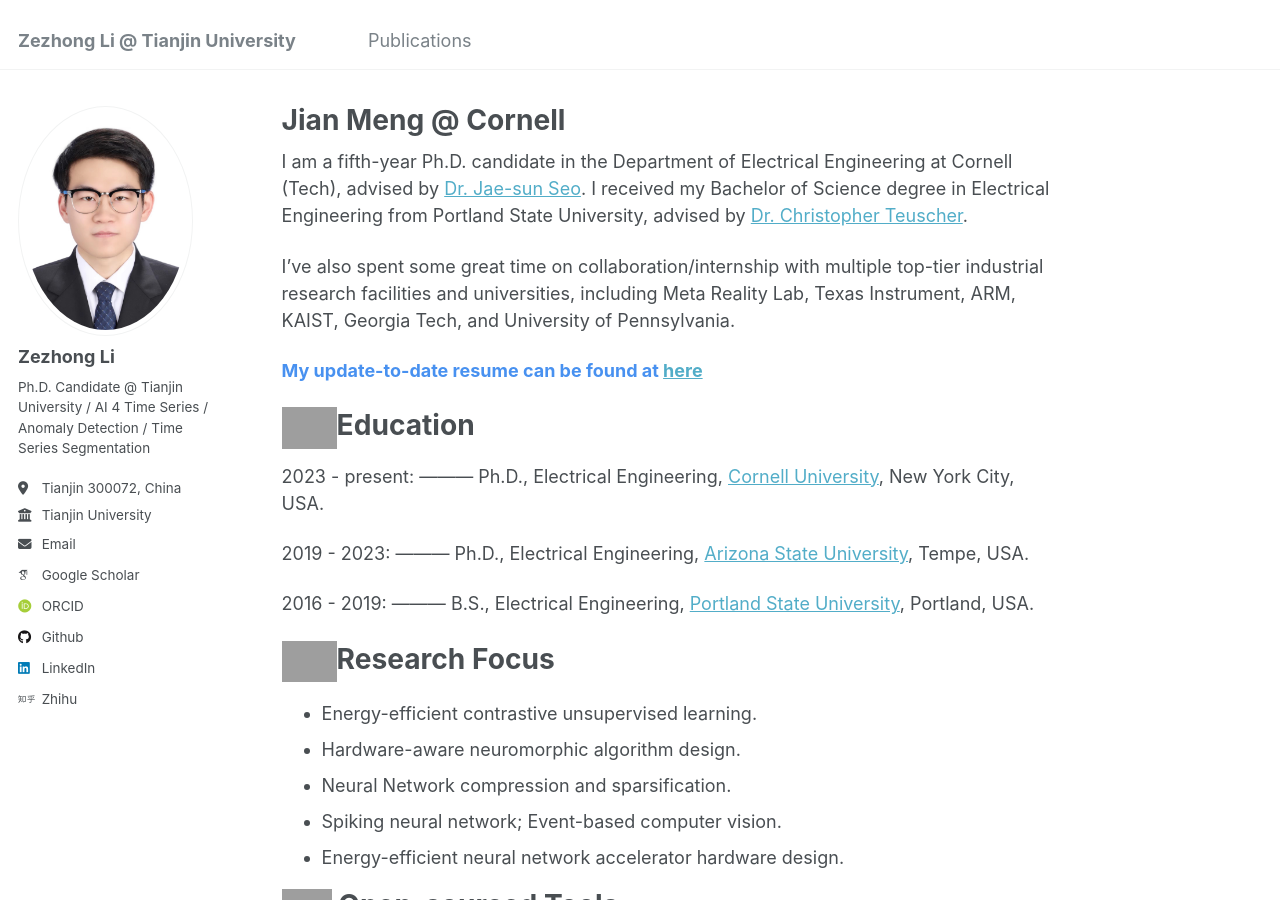
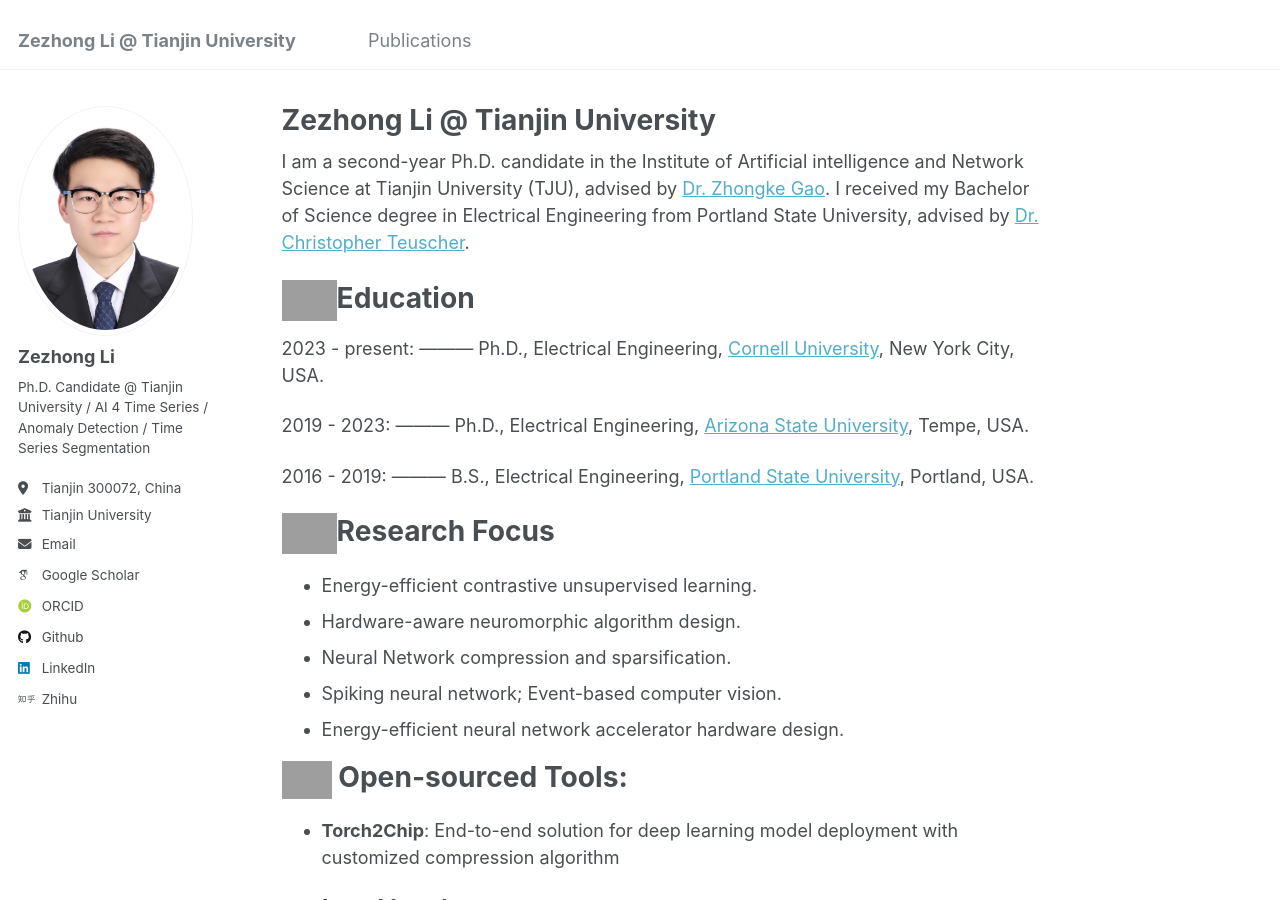
Before and after one commit to lzz19980125/lzz19980125.github.io, a Jekyll site: the page built from _pages/about.md, in a window 1280 px wide and 900 px high. Built offline with Jekyll 4.4.1, drawn with Linux system fonts in a browser that asks for light colours; some web fonts are replaced; grey boxes are pictures that could not be loaded.

Commit message:
Update about.md

```diff
--- a/_pages/about.md
+++ b/_pages/about.md
@@ -1,6 +1,6 @@
 ---
 permalink: /
-title: "Jian Meng @ Cornell"
+title: "Zezhong Li @ Tianjin University"
 excerpt: "About me"
 author_profile: true
 redirect_from:
@@ -8,11 +8,7 @@
   - /about.html
 ---
 
-I am a fifth-year Ph.D. candidate in the Department of Electrical Engineering at Cornell (Tech), advised by [Dr. Jae-sun Seo](https://faculty.engineering.asu.edu/jseo/). I received my Bachelor of Science degree in Electrical Engineering from Portland State University, advised by [Dr. Christopher Teuscher](https://www.teuscher-lab.com/).
-
-I've also spent some great time on collaboration/internship with multiple top-tier industrial research facilities and universities, including Meta Reality Lab, Texas Instrument, ARM, KAIST, Georgia Tech, and University of Pennsylvania.
-
-**<span style="color:rgb(72, 145, 240)">My update-to-date resume can be found at [here](https://mengjian0502.github.io/files/resume.pdf)</span>**
+I am a second-year Ph.D. candidate in the Institute of Artificial intelligence and Network Science at Tianjin University (TJU), advised by [Dr. Zhongke Gao](https://ains.tju.edu.cn/info/1052/1057.htm). I received my Bachelor of Science degree in Electrical Engineering from Portland State University, advised by [Dr. Christopher Teuscher](https://www.teuscher-lab.com/).
 
 # <img src="../images/education_icon.png" width="55" height="50">Education
 
```
